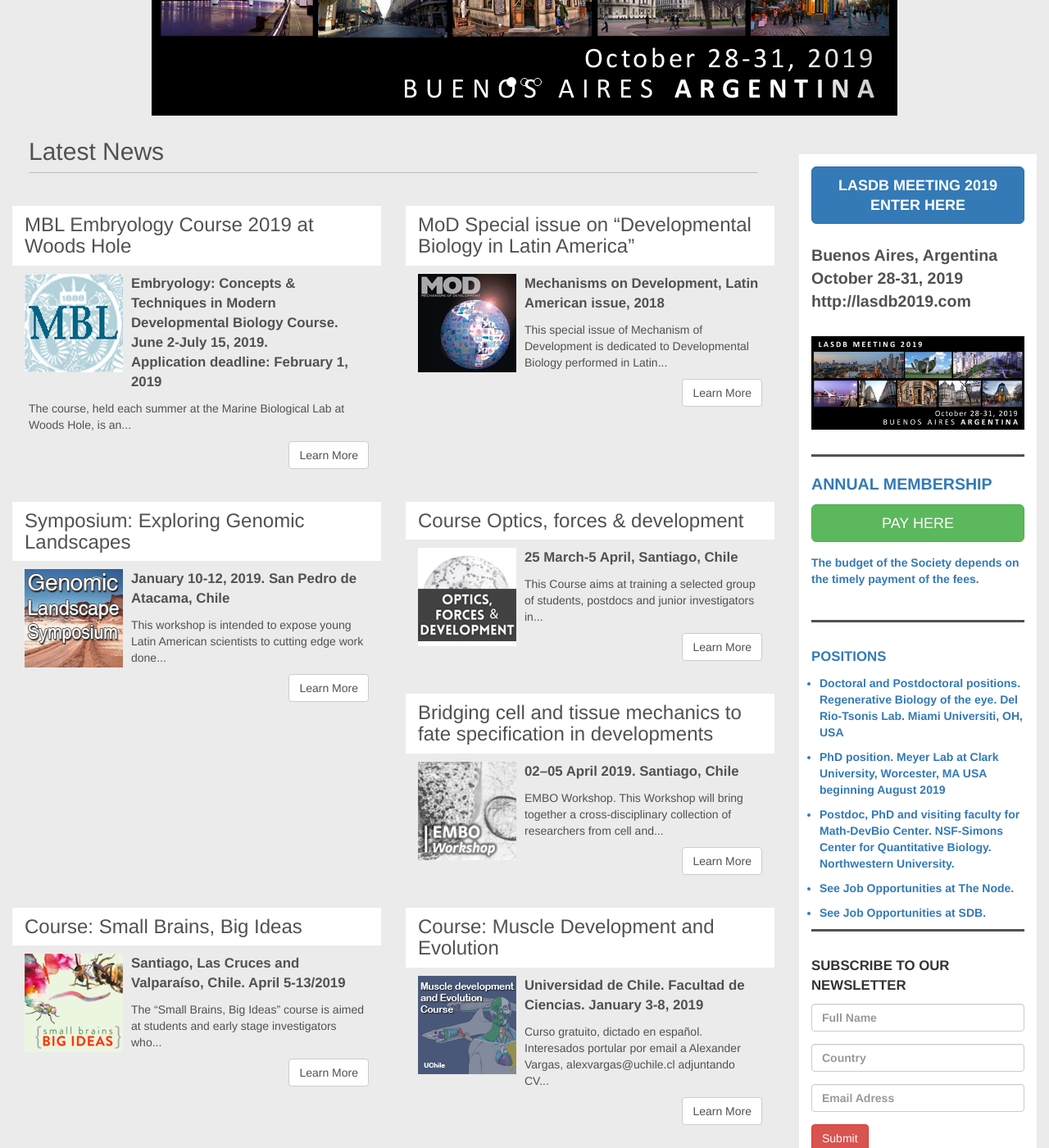
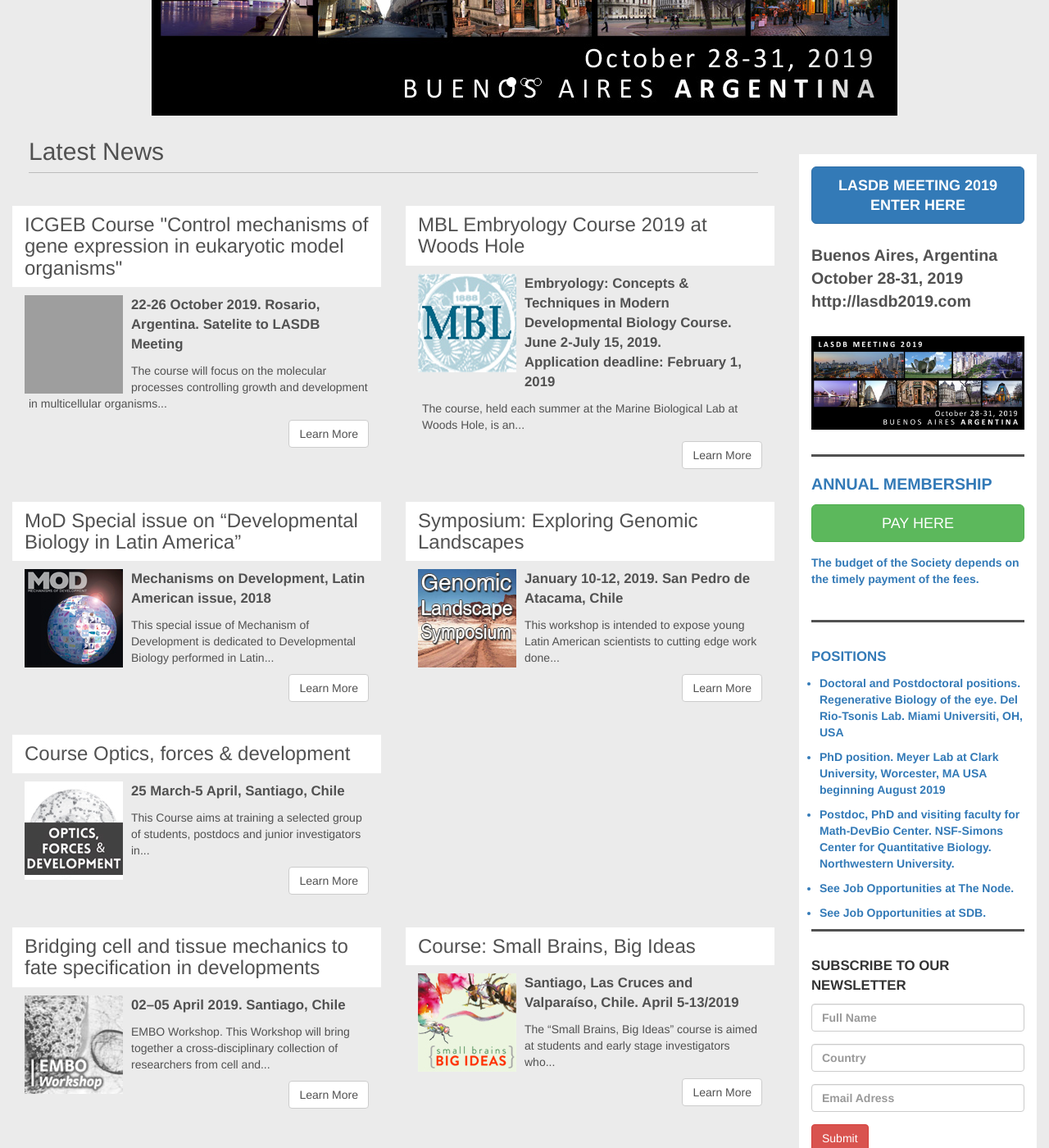
Before and after one commit to lasdb/lasdb.github.io, a Jekyll site: the page built from index.html, in a window 1280 px wide and 1400 px high, scrolled down 466 px. Shown: the whole window at 82% size. Built offline with Jekyll 4.4.1, drawn with Linux system fonts in a browser that asks for light colours; nearby versions of some CDN libraries; grey boxes are pictures that could not be loaded.

Commit message:
Update 2000-01-01-news.markdown

```diff
--- a/_posts/2000-01-01-news.markdown
+++ b/_posts/2000-01-01-news.markdown
@@ -5,6 +5,14 @@
 categories: news
 permalink: pages/news.html
 news:
+
+  - title: 'ICGEB Course "Control mechanisms of gene expression in eukaryotic model organisms"'
+    date: '6/4/19'
+    subtitle: '22-26 October 2019. Rosario, Argentina. Satelite to LASDB Meeting'
+    body: 'The course will focus on the molecular processes controlling growth and development in multicellular organisms with an emphasis on the mechanisms controlling gene expression. Theoretical and practical modules of the program will show modern views and approaches to developmental biology and span a variety of model organisms including plants and animals. The course will be held the week before the 2019 LASDB Meeting in Buenos Aires, Argentina.'
+    imageSm: 'img/news/Rosario-2019-sm.jpg'
+    imageBg: '../img/news/Rosario-2019-bg.jpg'
+    URL: 'https://www.icgeb.org/courses/course-control-mechanisms-of-gene-expression-in-eukaryotic-model-organisms/'
 
   - title: 'MBL Embryology Course 2019 at Woods Hole'
     date: '26/12/18'
```
